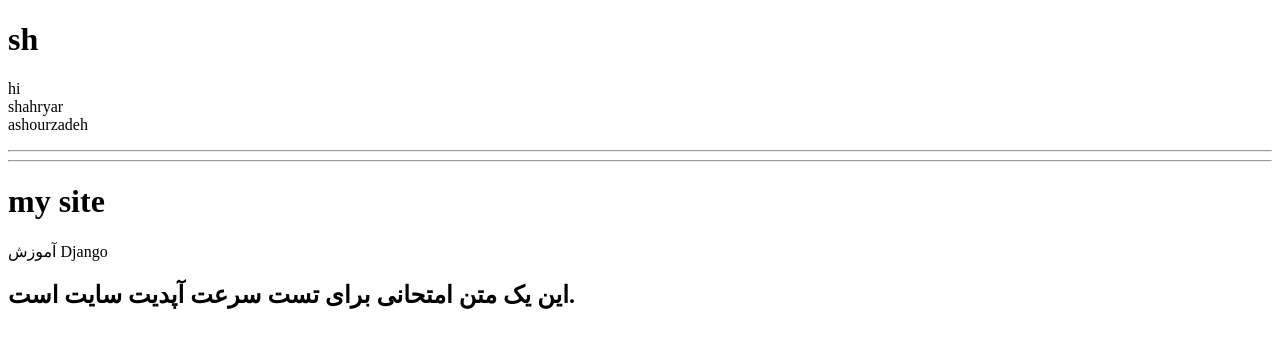
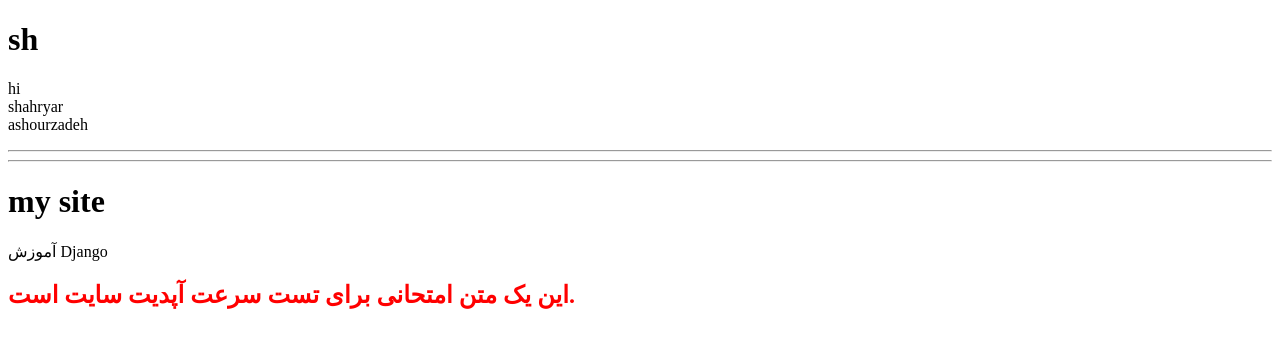
Before and after one commit to sh-2011/shahryar.1390.github.io, a plain HTML site: page index.html in a window 1280 px wide. Drawn offline with Linux system fonts and the light colour scheme.

Commit message:
Update index.html

```diff
--- a/index.html
+++ b/index.html
@@ -10,6 +10,6 @@
         <hr>
         <h1>my site</h1>
         <span class="text-xl font-bold text-gray-800 dark:hover:text-blue-450 dark:text-white hover:text-blue-700 duration-200 transition">آموزش Django</span>
-         <h2> این یک متن امتحانی برای تست سرعت آپدیت سایت است.</h2>
+         <h2 style="color:red"> این یک متن امتحانی برای تست سرعت آپدیت سایت است.</h2>
     </body>
 </html>
```
